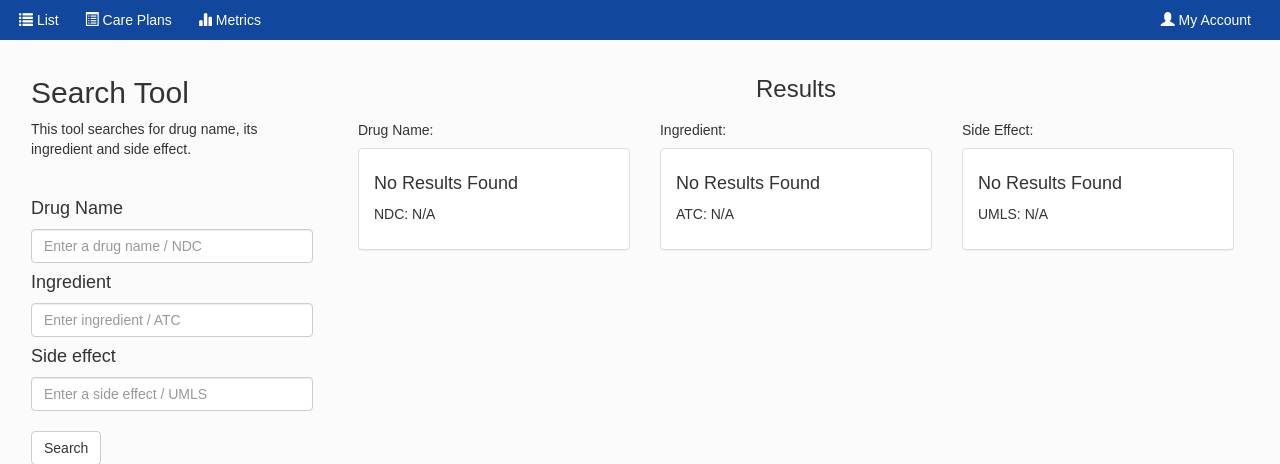
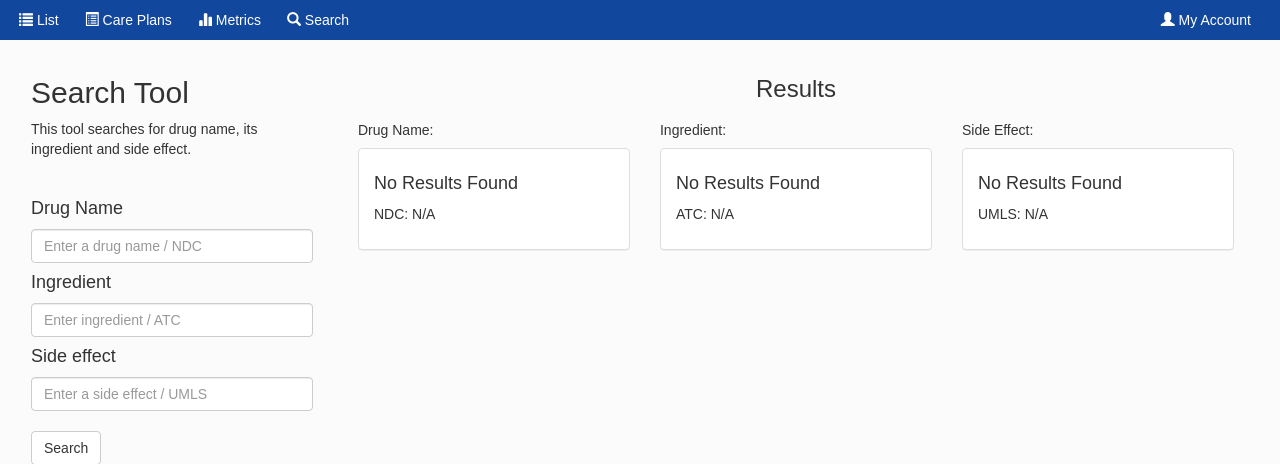
Before and after one commit to cpanican/search_webapp, a Flask app: page / in a window 1280 px wide. Shown: the part 109-573 px from the top of the page. Run offline with Flask 2, Linux system fonts and the light colour scheme; some libraries are stand-ins or nearby versions.

Commit message:
Add search on navbar

```diff
--- a/templates/base.html
+++ b/templates/base.html
@@ -43,6 +43,10 @@
             <span class="glyphicon glyphicon-stats" aria-hidden="true"></span>
             Metrics
         </a>
+        <a href="#" class="btn">
+            <span class="glyphicon glyphicon-search" aria-hidden="true"></span>
+            Search
+        </a>
     </div>
     <div class="main-nav-collection">
         <a href="#" class="btn">
```
